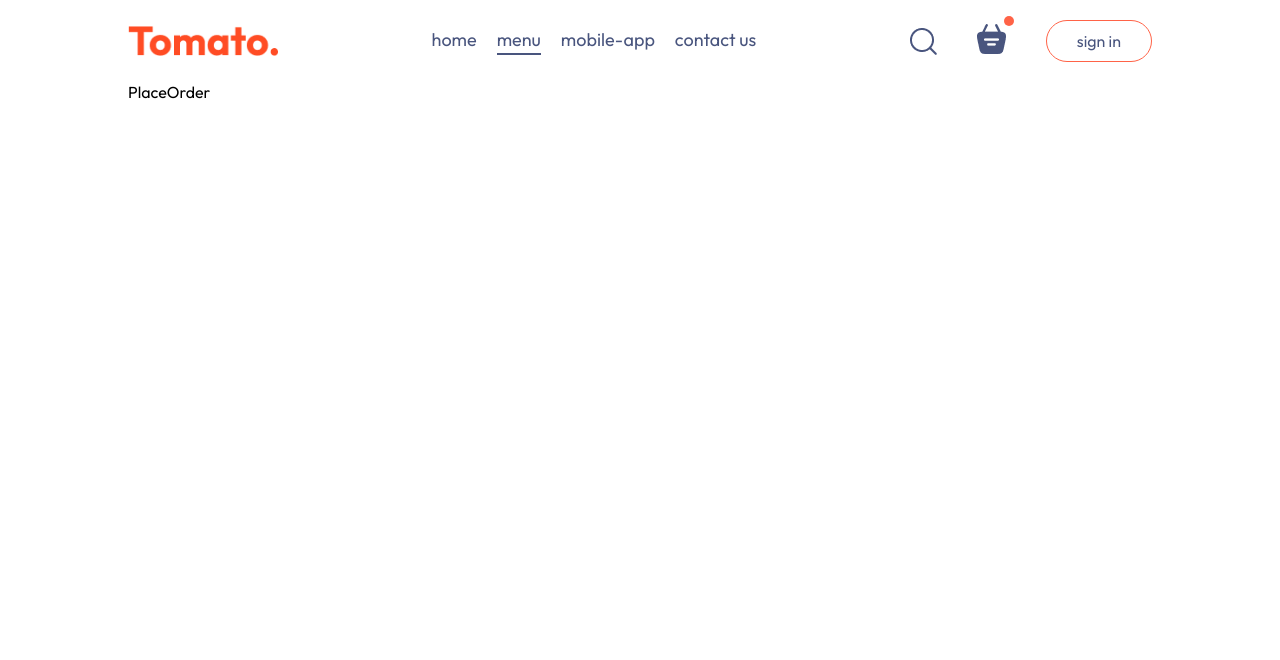
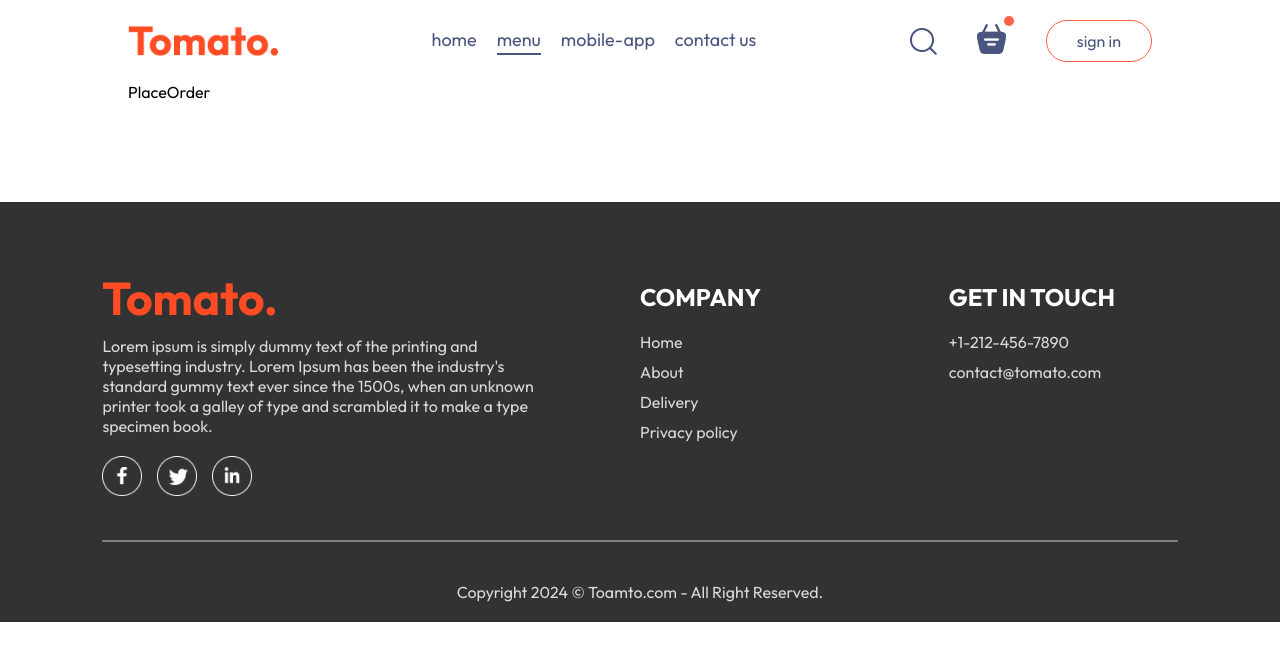
Before and after one commit to JanoiBJR21/Learning-frontend-project-food-delivery, a React (Vite) app in the folder frontend/: page /order in a window 1280 px wide. Shown: the top 660 px of the page. Built offline with nearby package versions, Linux system fonts and the light colour scheme.

Commit message:
Commit footer in components 05
Commit file of Footer in components

```diff
--- a/frontend/src/components/Footer/Footer.css
+++ b/frontend/src/components/Footer/Footer.css
@@ -0,0 +1,47 @@
+.footer {
+  color: #d9d9d9;
+  background-color: #323232;
+  display: flex;
+  flex-direction: column;
+  align-items: center;
+  gap: 20px;
+  padding: 20px 8vw;
+  padding-top: 80px;
+  margin-top: 100px;
+}
+.footer-content {
+  width: 100%;
+  display: grid;
+  grid-template-columns: 2fr 1fr 1fr;
+  gap: 80px;
+}
+.footer-content-left,
+.footer-content-center,
+.footer-content-right {
+  display: flex;
+  flex-direction: column;
+  align-items: start;
+  gap: 20px;
+}
+.footer-content-left li,
+.footer-content-center li,
+.footer-content-right li {
+  list-style: none;
+  margin-bottom: 10px;
+  cursor: pointer;
+}
+.footer-content-center h2,
+.footer-content-right h2 {
+  color: white;
+}
+.footer-social-icons img {
+  width: 40px;
+  margin-right: 15px;
+}
+.footer hr {
+  width: 100%;
+  height: 2px;
+  margin: 20px 0;
+  background-color: gray;
+  border: none;
+}
--- a/frontend/src/components/Footer/Footer.jsx
+++ b/frontend/src/components/Footer/Footer.jsx
@@ -1,22 +1,47 @@
-import React from 'react'
-import './Footer.css'
+import React from "react";
+import "./Footer.css";
+import { assets} from "../../assets/assets"
 
 const Footer = () => {
   return (
-    <div className='footer' id='footer'>
-        <div className="footer-content">
-            <div className="footer-content-left">
+    <div className="footer" id="footer">
+      <div className="footer-content">
 
-            </div>
-            <div className="footer-content-right">
+        <div className="footer-content-left">
+          <img src={assets.logo} alt="" />
+          <p>Lorem ipsum is simply dummy text of the printing and typesetting industry. Lorem Ipsum has been the industry's standard gummy text ever since the 1500s, when an unknown printer took a galley of type and scrambled it to make a type specimen book.</p>
+          <div className="footer-social-icons">
+            <img src={assets.facebook_icon} alt="" />
+            <img src={assets.twitter_icon} alt="" />
+            <img src={assets.linkedin_icon} alt="" />
+          </div>
+        </div>
 
-            </div>
-            <div className="footer-content-center">
+        <div className="footer-content-center">
+          <h2>COMPANY</h2>
+          <ul>
+            <li>Home</li>
+            <li>About</li>
+            <li>Delivery</li>
+            <li>Privacy policy</li>
+          </ul>
+        </div>
 
-            </div>
+        <div className="footer-content-right">
+          <h2>GET IN TOUCH</h2>
+          <ul>
+            <li>+1-212-456-7890</li>
+            <li>contact@tomato.com</li>
+          </ul>
         </div>
+      </div>
+
+      <hr />
+      <p className="footer-copyright">
+        Copyright 2024 © Toamto.com - All Right Reserved.
+      </p>
     </div>
-  )
-}
+  );
+};
 
-export default Footer
+export default Footer;
```
